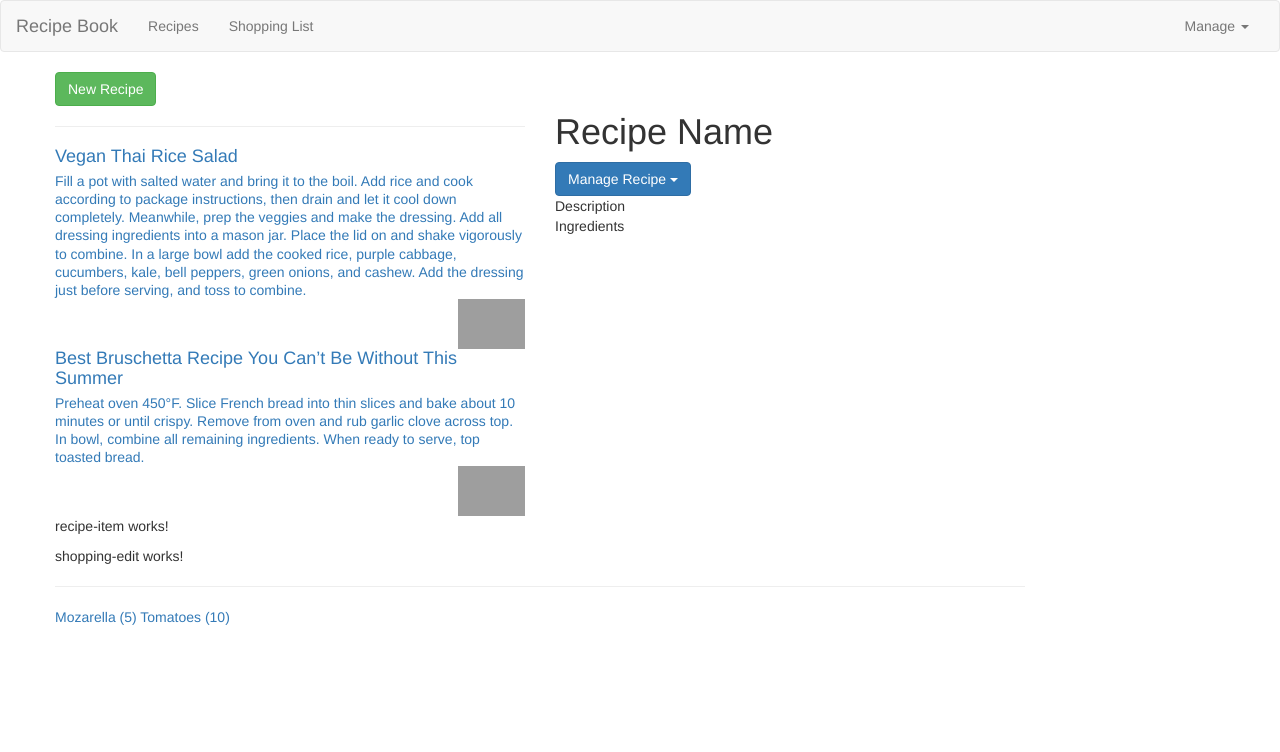
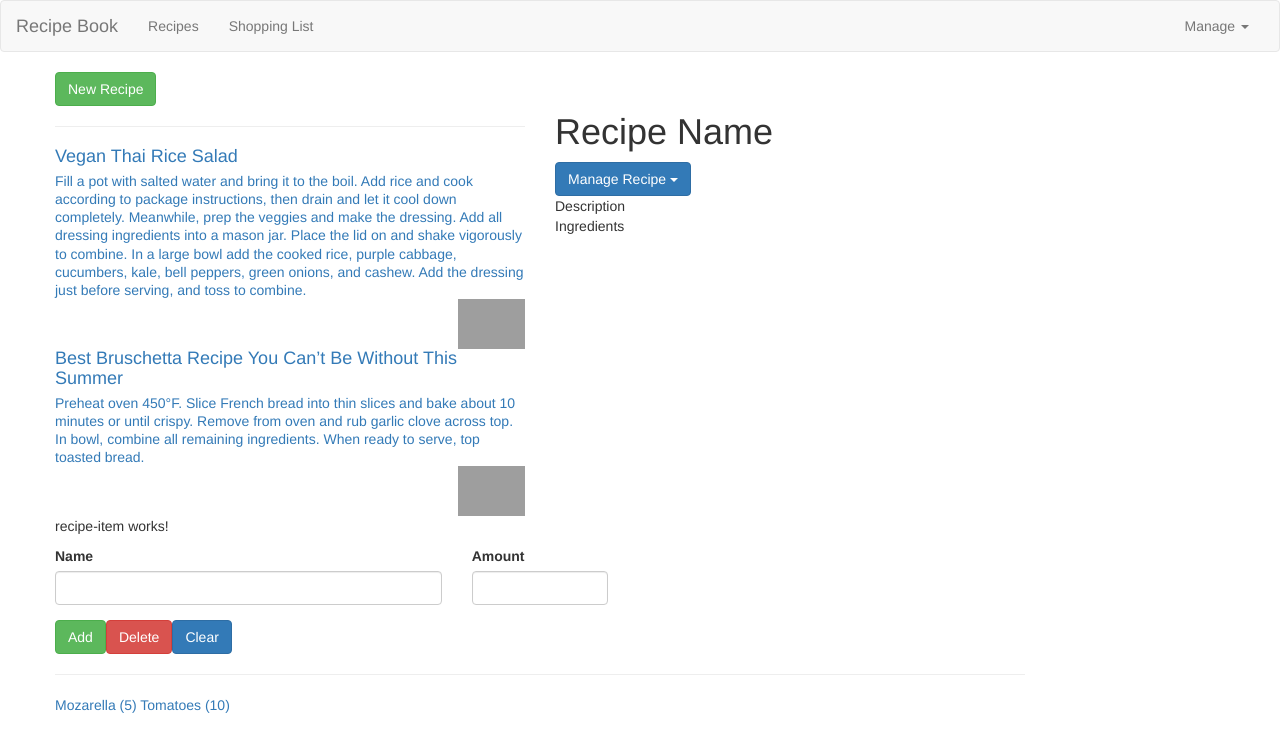
Before and after one commit to alexandrupp/angularShoppingList, an Angular app: page / in a window 1280 px wide. Shown: the top 752 px of the page. Built offline with nearby package versions, Linux system fonts and the light colour scheme; grey boxes are pictures that could not be loaded.

Commit message:
16. Adding a Shopping List Edit Section

```diff
--- a/src/app/shopping-list/shopping-edit/shopping-edit.component.html
+++ b/src/app/shopping-list/shopping-edit/shopping-edit.component.html
@@ -1 +1,23 @@
-<p>shopping-edit works!</p>
+<div class="row">
+    <div class="col-xs-12">
+        <form>
+            <div class="row">
+                <div class="col-sm-5 group">
+                    <label for="name">Name</label>
+                    <input type="text" id="name" class="form-control">
+                </div>
+                <div class="col-sm-2 form-group">
+                    <label for="amount">Amount</label>
+                    <input type="number" id="amount" class="form-control">
+                </div>
+            </div>
+            <div class="row">
+                <div class="col-xs-12">
+                    <button class="btn btn-success" type="submit">Add</button>
+                    <button class="btn btn-danger" type="button">Delete</button>
+                    <button class="btn btn-primary" type="button">Clear</button>
+                </div>
+            </div>
+        </form>
+    </div>
+</div>
```
